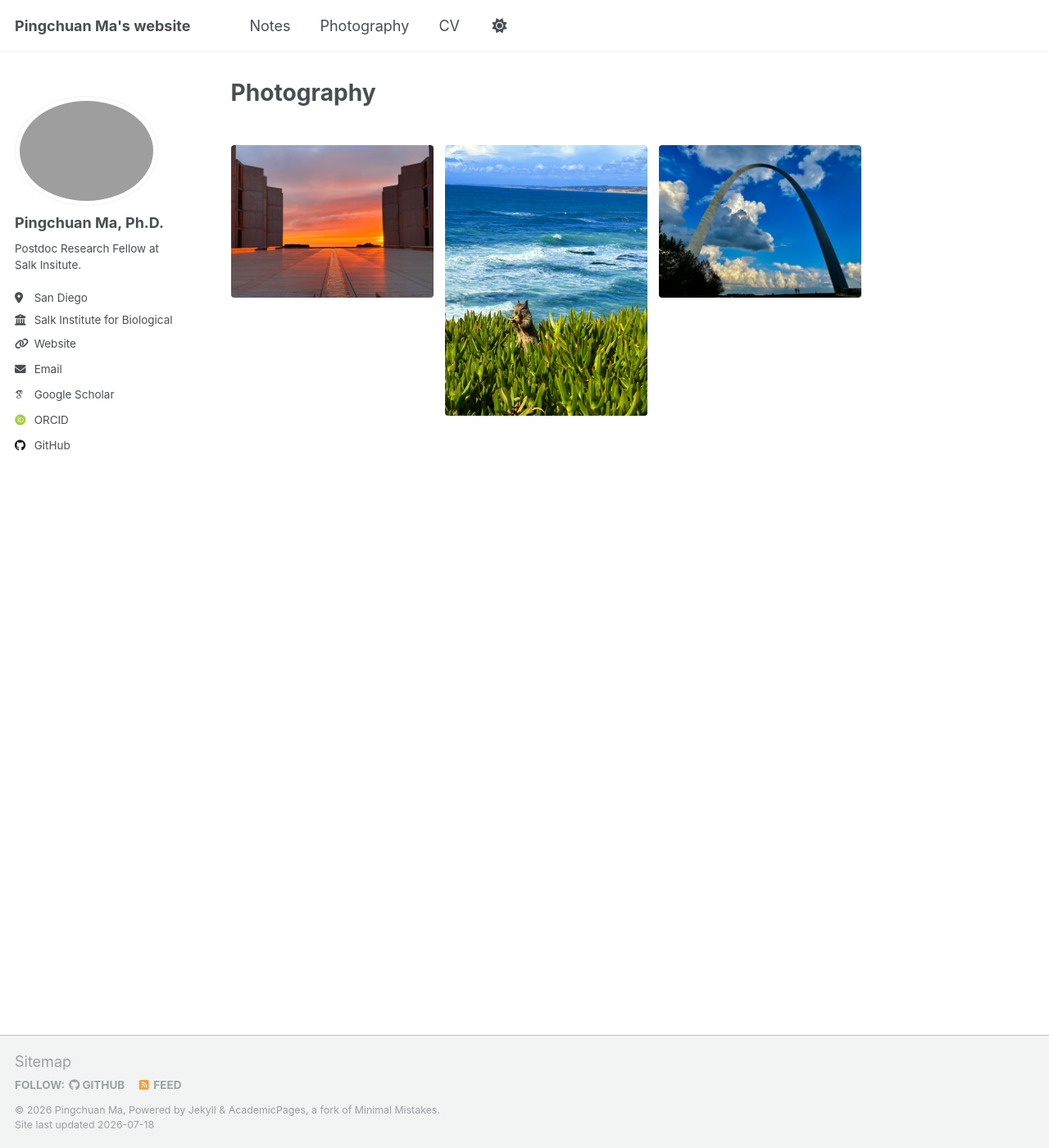
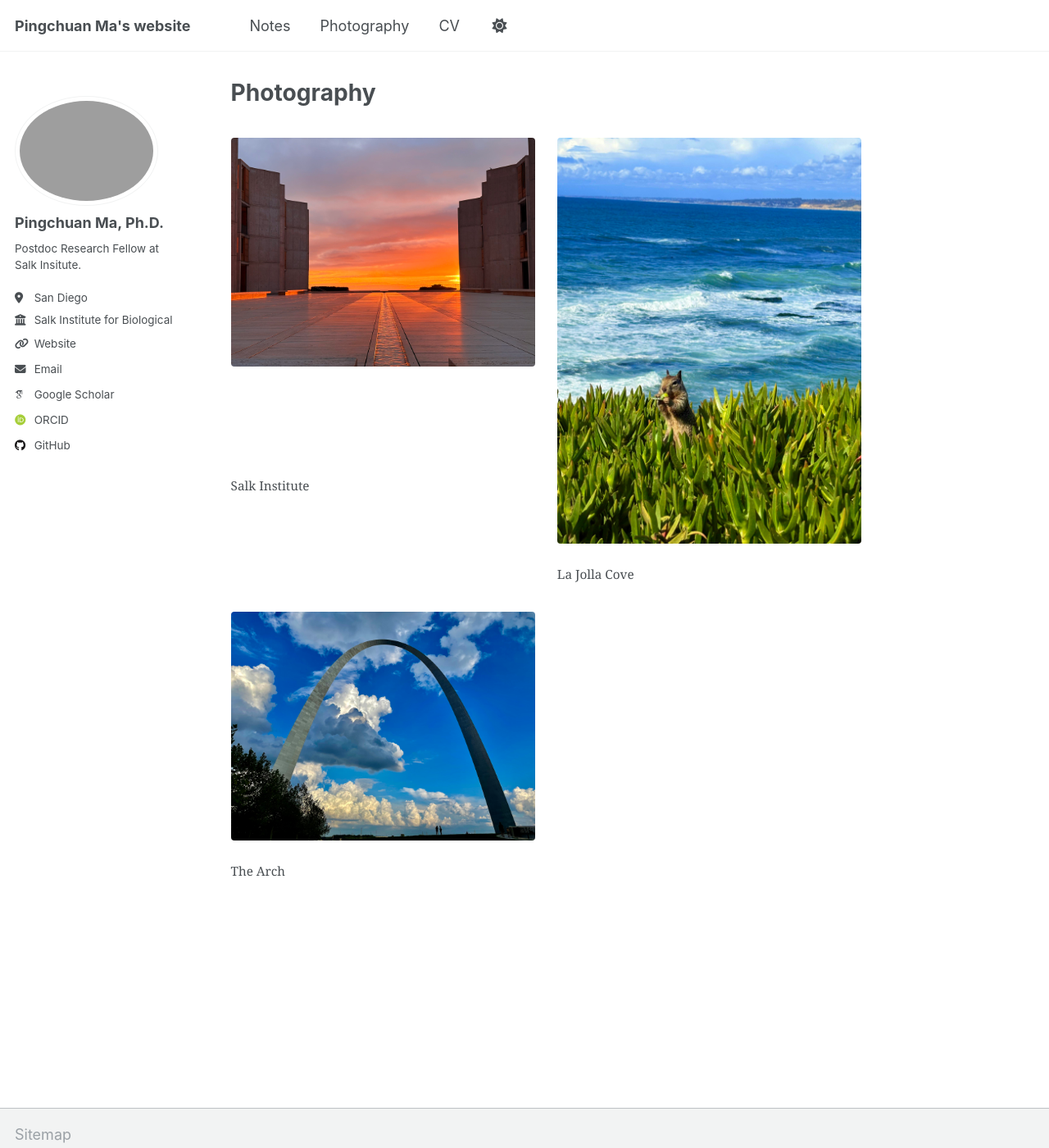
Before and after one commit to pcmaaaaa/pcmaaaaa.github.io, a Jekyll site: the page built from _pages/photography.md, in a window 1280 px wide and 1400 px high. Shown: the whole window at 82% size. Built offline with Jekyll 4.4.1, drawn with Linux system fonts in a browser that asks for light colours; some web fonts are replaced; a script that is not in the unit is left out; some of the changed lines change nothing that is shown.

Commit message:
Update photography.md

```diff
--- a/_pages/photography.md
+++ b/_pages/photography.md
@@ -28,20 +28,52 @@ gallery:
     - image_path: photography/example.jpg
       url: photography/example.jpg
       alt: "Short description of the photo"
-      title: "Optional caption shown under the thumbnail"
+      title: "Caption shown under the photo"
 
-  Note: "url" and "image_path" are both relative to /images/ (the
-  gallery include prepends "/images/" automatically) - don't include
-  a leading "/images/" in either field or the link will 404.
+  Note: "url" and "image_path" are both relative to /images/ (this
+  page's grid prepends "/images/" automatically) - don't include a
+  leading "/images/" in either field or the link will 404.
 
-  "url" is optional (links the thumbnail to a larger version or the
-  same image); "title"/"alt" are optional captions.
+  "title" is displayed as a visible caption under each photo; "alt"
+  is accessibility-only text and isn't shown visibly.
 {% endcomment %}
 
 {% include base_path %}
 
-{% include gallery %}
+<div class="photo-gallery">
+  {% for img in page.gallery %}
+    <figure class="photo-gallery__item">
+      <a href="{{ img.url | prepend: '/images/' | prepend: base_path }}" target="_blank" rel="noopener">
+        <img src="{{ img.image_path | prepend: '/images/' | prepend: base_path }}" alt="{{ img.alt }}">
+      </a>
+      {% if img.title %}<figcaption>{{ img.title }}</figcaption>{% endif %}
+    </figure>
+  {% endfor %}
+</div>
 
 {% if page.gallery.size == 0 %}
 <p>Photos coming soon!</p>
 {% endif %}
+
+<style>
+  .photo-gallery {
+    display: grid;
+    grid-template-columns: repeat(auto-fill, minmax(240px, 1fr));
+    gap: 1.5em;
+    margin: 1.5em 0;
+  }
+  .photo-gallery__item {
+    margin: 0;
+  }
+  .photo-gallery__item img {
+    width: 100%;
+    display: block;
+    border-radius: 4px;
+  }
+  .photo-gallery__item figcaption {
+    margin-top: 0.5em;
+    font-size: 0.85em;
+    text-align: center;
+    color: var(--global-fig-caption-color, #767676);
+  }
+</style>
```
